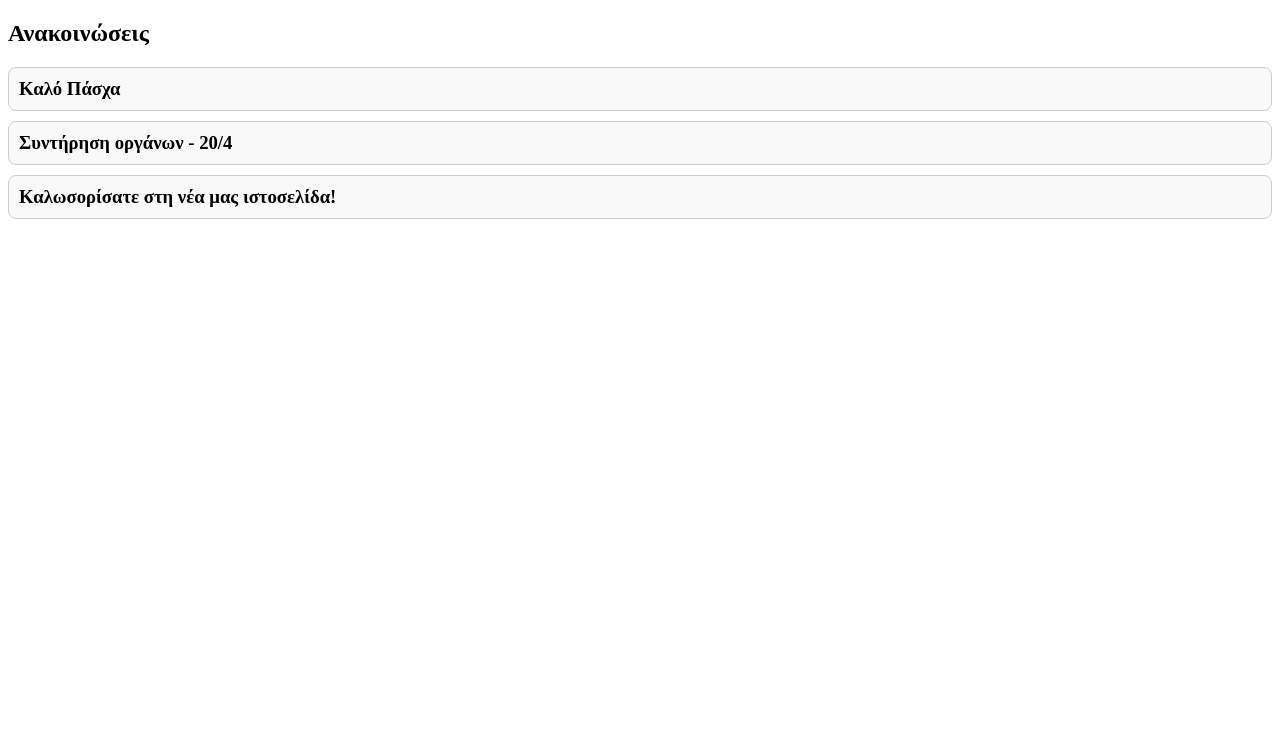
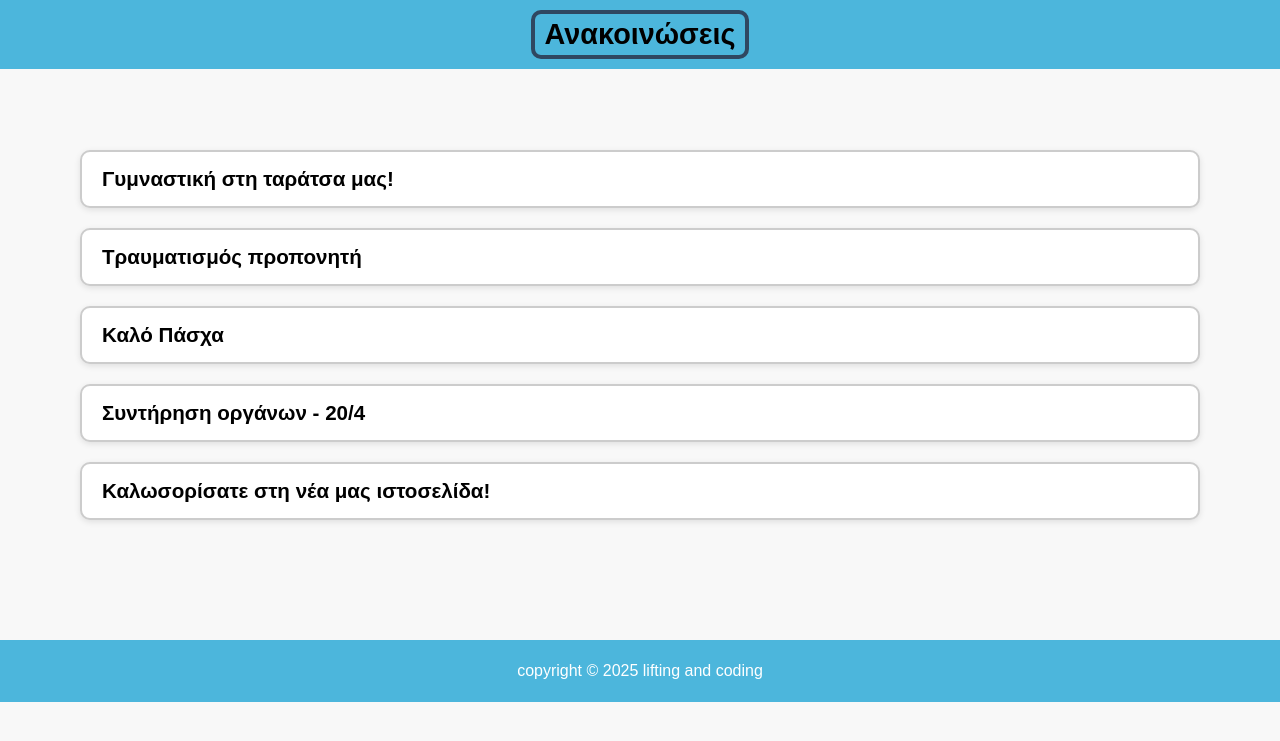
Before and after one commit to irinizampet/gym, a Django app: page /announcement/ in a window 1280 px wide. Shown: the top 741 px of the page. Run offline with Django 5.2, Linux system fonts and the light colour scheme.

Commit message:
τελειωμένες ανακοινώσεις

```diff
--- a/jango/MyProject/mysite/gym/templates/announcement.html
+++ b/jango/MyProject/mysite/gym/templates/announcement.html
@@ -1,55 +1,137 @@
 <!DOCTYPE html>
+<html lang="el">
 <head>
   <meta charset="UTF-8">
+  {% load static %}
+  <link rel="stylesheet" href="{% static 'styles.css' %}">
   <title>Ανακοινώσεις</title>
   <style>
+    body {
+      margin: 0;
+      font-family: Arial, sans-serif;
+      background-color: #f8f8f8;
+    }
+
+    header {
+      background-color: rgb(76, 182, 220);
+      text-align: center;
+      padding: 10px 0;
+    }
+
+    header h1 {
+      display: inline-block;
+      background-color: rgb(76, 182, 220);
+      color: black;
+      padding: 4px 10px;
+      border: 4px solid #2f4761;
+      border-radius: 10px;
+      font-size: 1.8rem;
+    }
+
+    main {
+      max-width: 800px;
+      margin: 40px auto;
+      padding: 0 20px;
+    }
+
     .announcement {
-      border: 1px solid #ccc;
-      border-radius: 8px;
-      margin: 10px 0;
-      padding: 10px;
+      background-color: #fff;
+      border: 2px solid #ccc;
+      border-radius: 10px;
+      padding: 15px 20px;
+      margin-bottom: 20px;
+      font-size: 1.1rem;
       cursor: pointer;
-      background-color: #f9f9f9;
+      box-shadow: 0 2px 6px rgba(0,0,0,0.1);
+      transition: background-color 0.3s;
+    }
+
+    .announcement:hover {
+      background-color: #f0faff;
     }
 
     .announcement h3 {
       margin: 0;
+      font-weight: bold;
     }
 
     .announcement-content {
       display: none;
       margin-top: 10px;
+      color: #444;
     }
 
     .announcement.active .announcement-content {
       display: block;
     }
+
+    footer {
+      background-color: rgb(76, 182, 220);
+      text-align: center;
+      padding: 12px 0;
+      color: white;
+      font-size: 0.9rem;
+      margin-top: 60px;
+    }
+
+  main {
+  max-width: 100%;
+  width: 1200px;
+  margin: 0 auto;
+  padding: 150px 40px 40px 40px;  /* top = αρκετό για να μην επικαλύπτει το header */
+  box-sizing: border-box;
+}
+
   </style>
 </head>
 <body>
 
-  <h2>Ανακοινώσεις</h2>
+  <header>
+    <h1>Ανακοινώσεις</h1>
+  </header>
+
+  <main>
+    <div class="announcement" onclick="toggleAnnouncement(this)">
+      <h3>Γυμναστική στη ταράτσα μας!</h3>
+      <div class="announcement-content">
+        Από 30/6 μέχρι και 5/6 θα γίνονται τα μαθήματα στη ταράτσα του γυμναστηρίου μας αφού ο καιρός λογικά θα μας κάνει την χάρη και θα δροσίσει! (γελάω)
+      </div>
+    </div>
+
+    <div class="announcement" onclick="toggleAnnouncement(this)">
+      <h3>Τραυματισμός προπονητή</h3>
+      <div class="announcement-content">
+        Ο Χρηστάκος μας τραυματίστηκε κι έτσι τα μαθήματα του 16 και 17 Ιουνίου δεν θα πραγματοποιηθούν. Περαστικά Χρήστο μας! :΄(
+      </div>
+    </div>
 
     <div class="announcement" onclick="toggleAnnouncement(this)">
       <h3>Καλό Πάσχα</h3>
       <div class="announcement-content">
-      Το γυμναστήριο θα παραμείνει κλειστό από 18/4 εως και 25/4. Καλό Πάσχα!!!
+        Το γυμναστήριο θα παραμείνει κλειστό από 18/4 έως και 25/4. Καλό Πάσχα!!!
       </div>
     </div>
 
     <div class="announcement" onclick="toggleAnnouncement(this)">
       <h3>Συντήρηση οργάνων - 20/4</h3>
       <div class="announcement-content">
-      Θα πραγματοποιηθεί προγραμματισμένη συντήρηση την Παρασκευή 12 Απριλίου από τις 02:00 έως τις 04:00.
+        Θα πραγματοποιηθεί προγραμματισμένη συντήρηση την Παρασκευή 12 Απριλίου από τις 14:00 έως τις 16:00.
       </div>
     </div>
 
     <div class="announcement" onclick="toggleAnnouncement(this)">
       <h3>Καλωσορίσατε στη νέα μας ιστοσελίδα!</h3>
       <div class="announcement-content">
-      Σας καλωσορίζουμε στη νέα μας ιστοσελίδα! Ρίξτε μια ματιά στα νέα χαρακτηριστικά και στείλτε μας σχόλια.
+        Σας καλωσορίζουμε στη νέα μας ιστοσελίδα! Ρίξτε μια ματιά στα νέα χαρακτηριστικά και στείλτε μας σχόλια! <br>
+        email: liftingandcodinggym@gmail.com
       </div>
     </div>
+  </main>
+
+  <footer style="background: rgb(76, 182, 220); color: white; text-align: center; height: 1cm; display: flex; align-items: center; justify-content: center;">
+    <p style="margin: 0; font-size: 16px;">copyright © 2025 lifting and coding</p>
+  </footer>
+
 
   <script>
     function toggleAnnouncement(el) {
```
Lines whose indentation alone changed are shown as unchanged.
